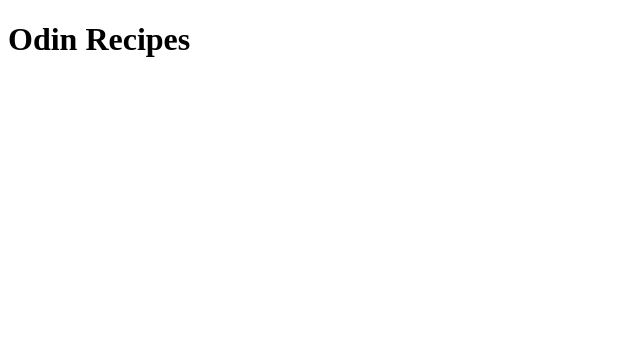
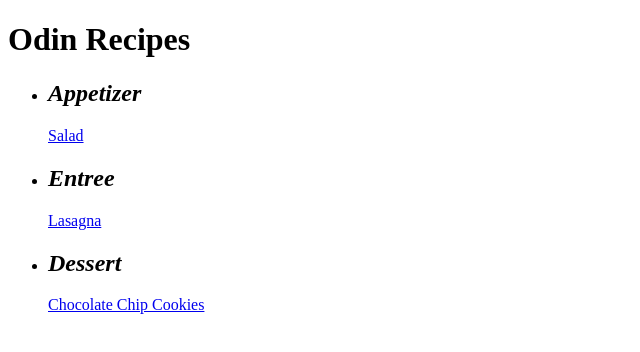
Before and after one commit to GreyRobe/odin-recipes, a plain HTML site: page index.html in a window 1280 px wide. Shown: the whole page, without its empty margins (0-640 px from the left). Drawn offline with Linux system fonts and the light colour scheme.

Commit message:
List styling for homepage.

```diff
--- a/index.html
+++ b/index.html
@@ -7,6 +7,13 @@
 </head>
 <body>
     <h1>Odin Recipes</h1>
-
+    <ul>
+    <li><h2><em>Appetizer</em></h2>
+    <a href="./recipes/salad.html">Salad</a></li>
+    <li><h2><em>Entree</em></h2>
+    <a href="./recipes/lasagna.html">Lasagna</a></li>
+    <li><h2><em>Dessert</em></h2>
+    <a href="./recipes/cccookies.html">Chocolate Chip Cookies</a></li>
+    </ul>
 </body>
 </html>
```
Also changed, not shown: recipes/cccookies.html (+1 -0 lines), recipes/lasagna.html (+1 -0 lines), recipes/salad.html (+1 -0 lines).
